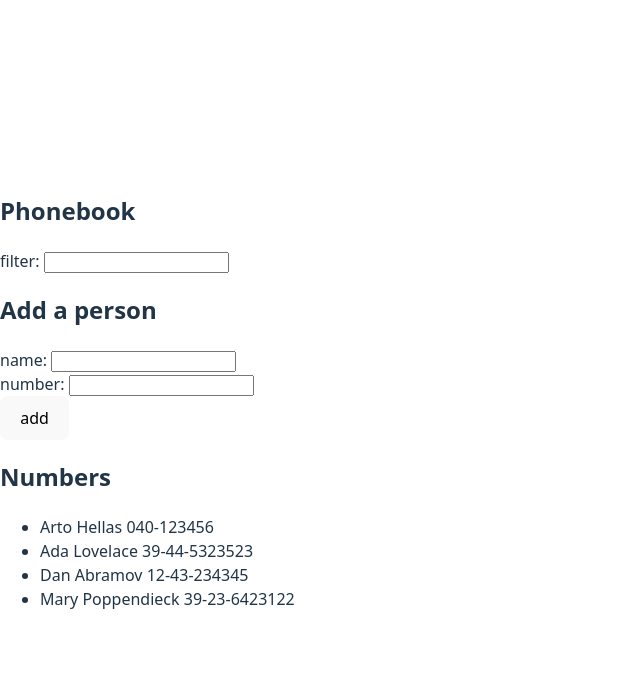
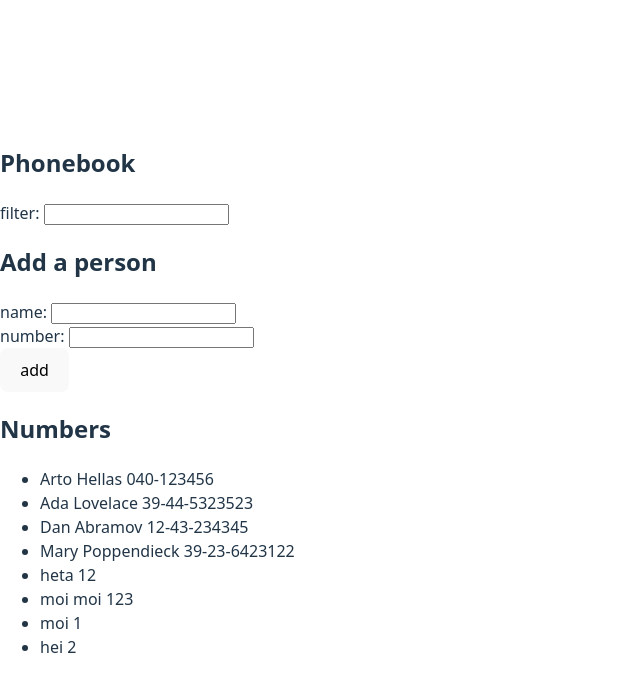
Before and after one commit to esteriax/osa2, a React (Vite) app in the folder puhelinluettelo/: page / in a window 1280 px wide. Shown: the top 692 px of the page, without its empty margins (0-640 px from the left). Built offline with nearby package versions, Linux system fonts and the light colour scheme; data requests are answered from the project's data file.

Commit message:
2.12 valmis: numeroiden lisäys palvelimelle

```diff
--- a/puhelinluettelo/db.json
+++ b/puhelinluettelo/db.json
@@ -1,5 +1,5 @@
 {
-  "persons":[
+  "persons": [
     {
       "name": "Arto Hellas",
       "number": "040-123456",
@@ -19,6 +19,27 @@
       "name": "Mary Poppendieck",
       "number": "39-23-6423122",
       "id": "4"
+    },
+    {
+      "name": "heta",
+      "id": "RMwywR0nrOU",
+      "number": "12"
+    },
+    {
+      "name": "moi moi",
+      "id": "Ix0O4CW9z2Q",
+      "number": "123"
+    },
+    {
+      "name": "moi",
+      "id": "DDghQL4jgzQ",
+      "number": "1"
+    },
+    {
+      "name": "hei",
+      "id": "6yAgPQ-WWCw",
+      "number": "2"
     }
-  ]
+  ],
+  "$schema": "./node_modules/json-server/schema.json"
 }
--- a/puhelinluettelo/src/App.jsx
+++ b/puhelinluettelo/src/App.jsx
@@ -13,7 +13,7 @@ const App = () => {
 
 
   useEffect(() => {
-  console.log('effect')
+  console.log('haetaan palvelimelta')
   axios
     .get('http://localhost:3001/persons')
     .then(response => {
@@ -42,11 +42,19 @@ const App = () => {
       return
     }
 
-
     console.log('lisätään henkilö')
     setPersons(persons.concat(personObject))
     setNewName('')
     setNewNumber('')
+
+    axios
+    .post('http://localhost:3001/persons', personObject)
+    .then(response => {
+      setPersons(persons.concat(response.data))
+      setNewName('')
+      setNewNumber('')
+    })
+    console.log('lisätty palvelimelle')
   }
 
   const personsToShow = filter === ''
```
